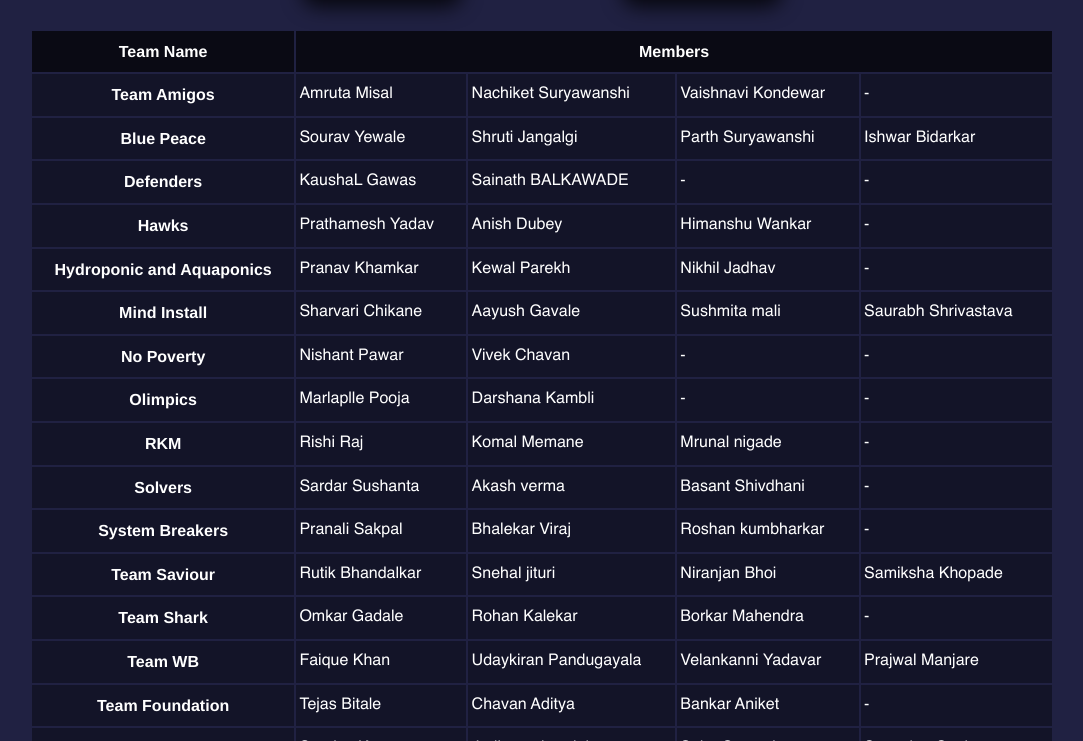
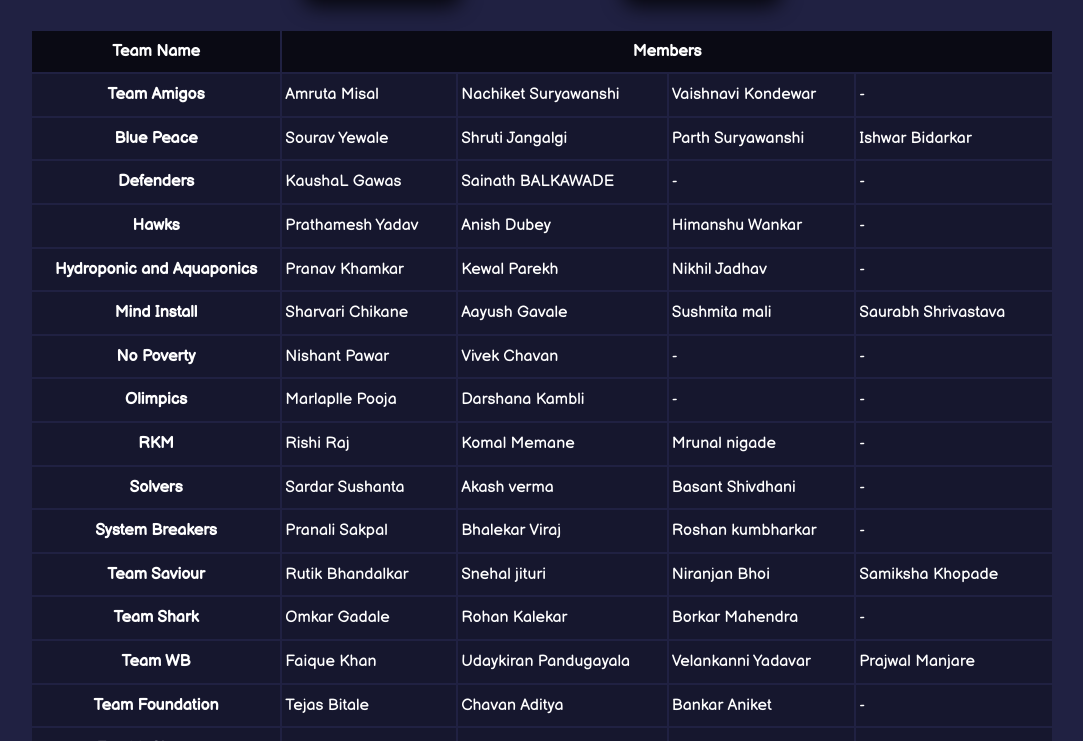
Before and after one commit to DSC-TCOER/Impact-leaderboard, a plain HTML site: page index.html in a window 1280 px wide. Shown: the part 739-1480 px from the top of the page, without its empty margins (98-1181 px from the left). Drawn offline with Linux system fonts and the light colour scheme; a web font is replaced by a local one.

Commit message:
Fix: fixed tbody background color and changed the font

```diff
--- a/styles.css
+++ b/styles.css
@@ -1,10 +1,6 @@
 @import url("https://fonts.googleapis.com/css2?family=Bungee+Shade&family=Fruktur&family=Roboto:wght@700&display=swap");
 @import url("https://fonts.googleapis.com/css2?family=Bungee+Shade&family=Fruktur&family=Roboto:wght@700&family=Train+One&display=swap");
-
-@font-face {
-  font-family: 'Helvetica';
-  src: url(./assets/Helvetica.ttf);
-}
+@import url('https://fonts.googleapis.com/css2?family=Balsamiq+Sans&display=swap');
 
 :root {
   --primary-color: white;
@@ -17,9 +13,7 @@
 }
 
 body {
-  /* font-family: "Poppins", sans-serif; */
-  font-family: 'Helvetica';
-
+  font-family: 'Balsamiq Sans', cursive;
   background-color: #202142;
   color: #fff;
   line-height: 1.6;
@@ -169,7 +163,7 @@ table thead {
 }
 
 table tbody {
-  background-color: rgba(0, 0, 0, 0.4);
+  background-color: rgba(0, 0, 0, 0.3);
 }
 
 tbody :hover {
```
